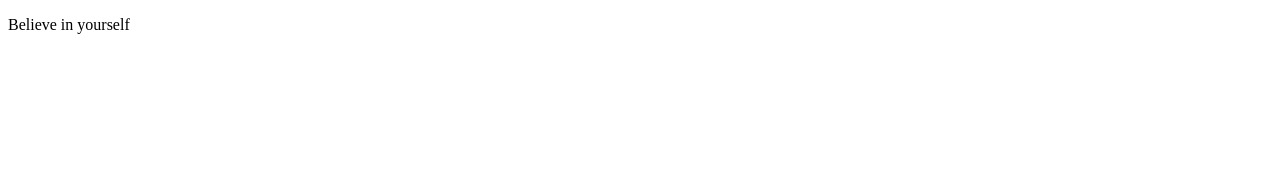
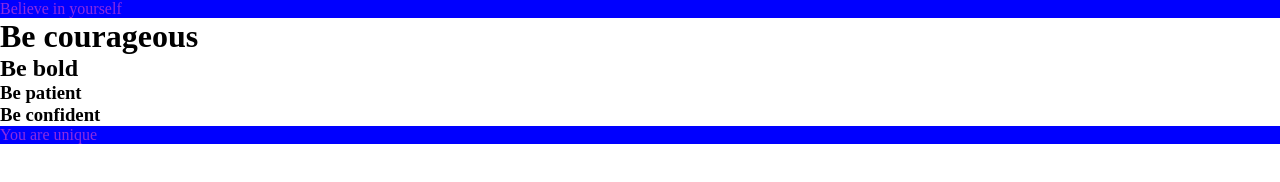
Before and after one commit to chioma9876/gitHub-classwork, a website: page index.html in a window 1280 px wide. Drawn offline with Linux system fonts and the light colour scheme.

Commit message:
my first push

```diff
--- /dev/null
+++ b/index.css
@@ -0,0 +1,8 @@
+*{
+    margin: 0;
+    padding: 0;
+}
+p{
+    color: blueviolet;
+    background-color: blue;
+}
--- a/index.html
+++ b/index.html
@@ -4,8 +4,14 @@
     <meta charset="UTF-8">
     <meta name="viewport" content="width=device-width, initial-scale=1.0">
     <title>class task</title>
+    <link rel="stylesheet" href="index.css">
 </head>
 <body>
     <p>Believe in yourself</p>
+    <h1>Be courageous</h1>
+    <h2>Be bold</h2>
+    <h3>Be patient</h3>
+    <h3>Be confident</h3>
+    <p>You are unique</p>
 </body>
 </html>
```
